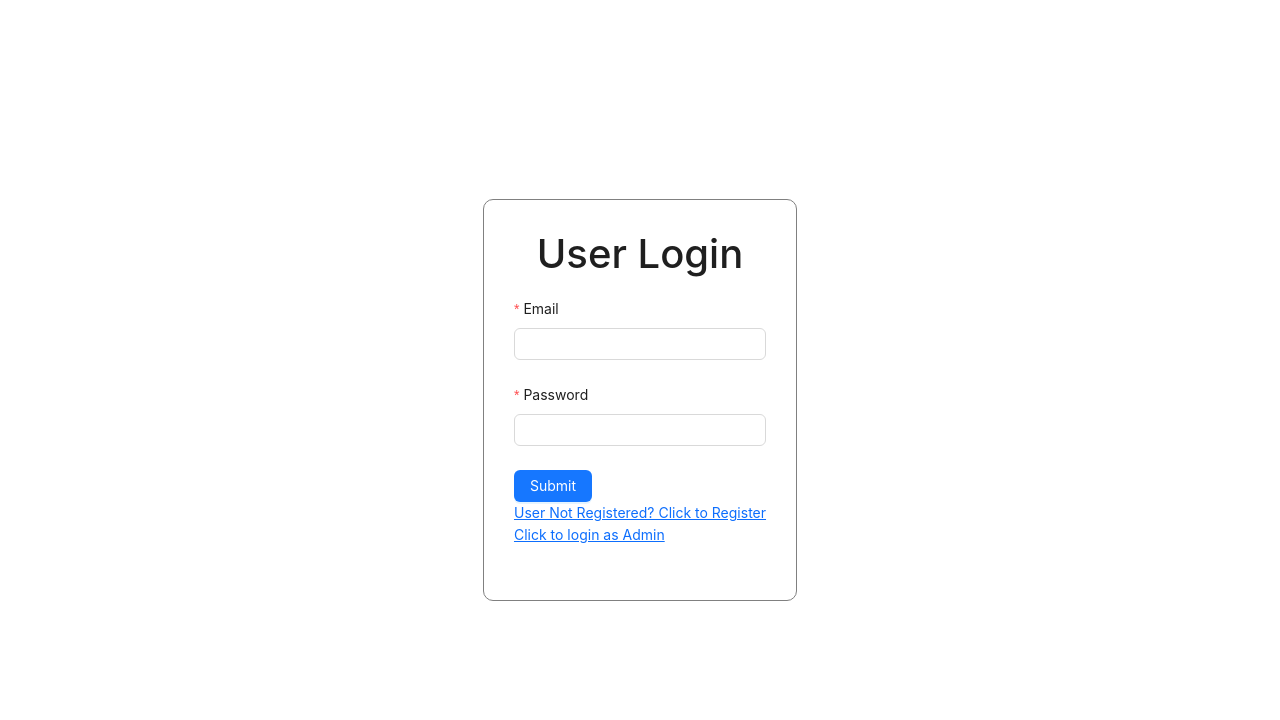
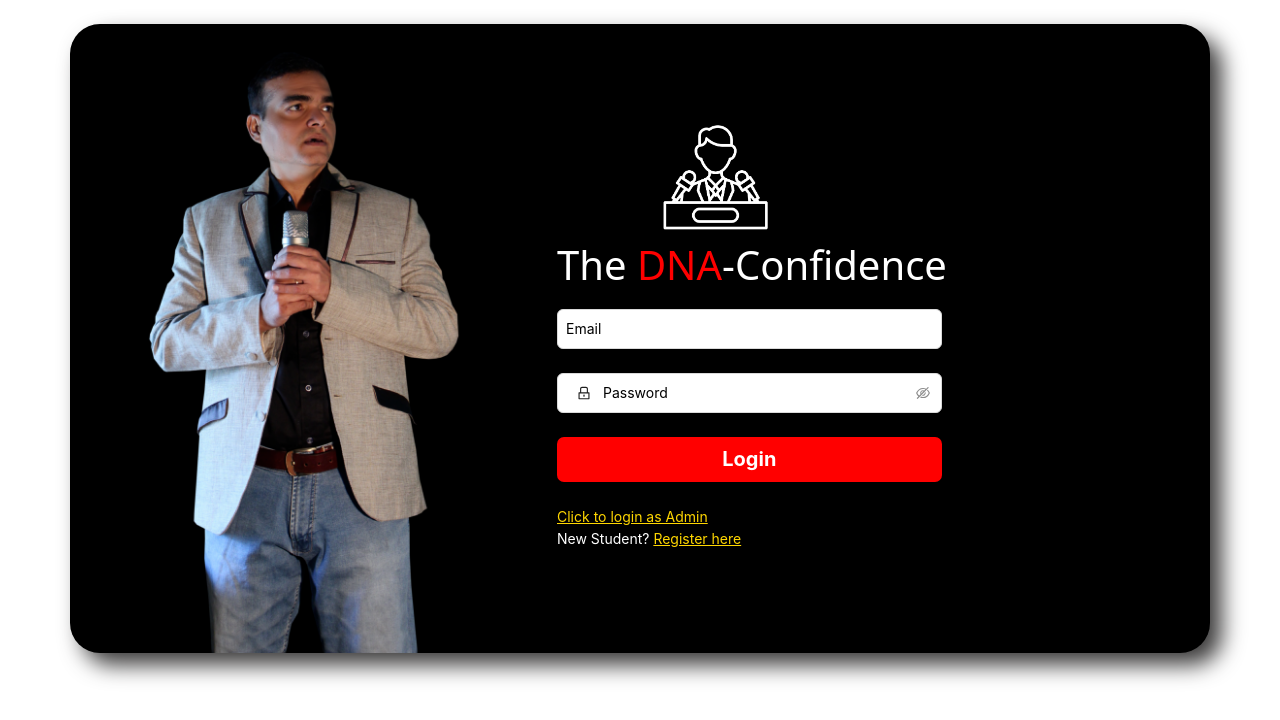
Before and after one commit to onkcharkupalli1051/StudentPlatform, a React (Create React App) app in the folder client/: page /userlogin in a window 1280 px wide. Shown: the top 720 px of the page. Built offline with nearby package versions, Linux system fonts and the light colour scheme.

Commit message:
Updated css

```diff
--- a/client/src/index.css
+++ b/client/src/index.css
@@ -2,6 +2,11 @@
     padding: 0;
     margin: 0;
     box-sizing: border-box;
+}
+
+body {
+    width: 100%;
+    height: auto;
 }
 
 .spinner{
--- a/client/src/pages/AdminLogin.js
+++ b/client/src/pages/AdminLogin.js
@@ -5,6 +5,8 @@ import { Link, useNavigate } from "react-router-dom";
 import axios from "axios";
 import { useDispatch } from "react-redux";
 import { showLoading, hideLoading } from "../redux/features/alertSlice";
+import main from "../assets/sandeepPatil.png"
+import logo from "../assets/dnalogo.png"
 
 const AdminLogin = () => {
   const navigate = useNavigate();
@@ -33,17 +35,30 @@ const AdminLogin = () => {
 
   return (
     <>
-      <div className="form-container">
+      <section className="adminLoginForm mx-5 mt-4">
+        <div className="container">
+          <div className="row adminLoginRow" style={{backgroundColor:'#000', borderRadius:'30px', boxShadow:'12px 12px 22px rgb(60, 59, 59)'}}>
+            <div className="col-lg-5">
+              <img src={main} alt="Main Image" className="img-fluid dna-img" />
+            </div>
+            <div className="col-lg-7 box px-5 py-5">
+              <div className="img-title">
+                <img src={logo} alt="logo" className="logo" />
+                <h3 className="title">
+                  The <span className="mainText">DNA</span>-Confidence
+                </h3>
+              </div>
               <Form
                 layout="vertical"
                 onFinish={onFinishHandler}
-          className="register-form"
+                className="login-form"
+                style={{width:'60%'}}
               >
-          <h1 className="text-center">Admin Login</h1>
+                {/* <h1 className="text-center">Admin Login</h1> */}
 
                 {/* Email */}
                 <Form.Item
-            label="Email"
+                  // label="Email"
                   name="email"
                   rules={[
                     {
@@ -56,12 +71,12 @@ const AdminLogin = () => {
                     },
                   ]}
                 >
-            <Input type="email" required />
+                  <Input type="email" required placeholder="Email" className="p-2"/>
                 </Form.Item>
 
                 {/* Admin ID */}
                 <Form.Item
-            label="adminID"
+                  // label="adminID"
                   name="adminid"
                   rules={[
                     {
@@ -70,12 +85,11 @@ const AdminLogin = () => {
                     },
                   ]}
                 >
-            <Input type="number" required />
+                  <Input type="number" required placeholder="Enter your Id" className="p-2"/>
                 </Form.Item>
 
                 {/* Password */}
                 <Form.Item
-            label="Password"
                   name="password"
                   rules={[
                     {
@@ -84,20 +98,23 @@ const AdminLogin = () => {
                     },
                   ]}
                 >
-            <Input type="password" required />
+                  <Input type="password" required placeholder="Password" className="p-2"/>
                 </Form.Item>
 
-          <Button type="primary" htmlType="submit">
-            Submit
+                <Button htmlType="submit" className="login-btn submit-btn">
+                  Login
                 </Button>
-
+                <br /><br />
                 <Form.Item>
-            <Link to="/adminregister">Not Registered? Click to Register</Link>
+                  <Link to="/adminregister" className="anchor">Not Registered? Click to Register</Link>
                   <br />
-            <Link to="/userlogin">Click to login as user</Link>
+                  <Link to="/userlogin" className="anchor">Click to login as user</Link>
                 </Form.Item>
               </Form>
             </div>
+          </div>
+        </div>
+      </section>
     </>
   );
 };
--- a/client/src/pages/AdminRegister.js
+++ b/client/src/pages/AdminRegister.js
@@ -5,6 +5,8 @@ import { Link, useNavigate } from "react-router-dom";
 import axios from "axios";
 import { useDispatch } from "react-redux";
 import { showLoading, hideLoading } from "../redux/features/alertSlice";
+import main from "../assets/sandeepPatil.png"
+import logo from "../assets/dnalogo.png"
 
 const AdminRegister = () => {
   const navigate = useNavigate();
@@ -32,16 +34,28 @@ const AdminRegister = () => {
 
   return (
     <>
-      <div className="form-container">
+      <section className="adminRegisterForm mt-4">
+        <div className="container">
+          <div className="row adminRegisterRow" style={{ backgroundColor: '#000', borderRadius: '30px', boxShadow: '12px 12px 22px rgb(60, 59, 59)' }}>
+            <div className="col-lg-5">
+              <img src={main} alt="Main Image" className="img-fluid dna-img-register" />
+            </div>
+            <div className="col-lg-7 box">
+              <div className="img-title">
+                <img src={logo} alt="logo" className="logo" />
+                <h3 className="title">
+                  The <span className="mainText">DNA</span>-Confidence
+                </h3>
+              </div>
               <Form
                 layout="vertical"
                 onFinish={onFinishHandler}
                 className="register-form"
+                style={{width:'60%'}}
               >
-          <h1 className="text-center">Admin Register</h1>
+                {/* <h1 className="text-center">Admin Register</h1> */}
                 {/* Name */}
                 <Form.Item
-            label="Name"
                   name="name"
                   rules={[
                     {
@@ -50,12 +64,11 @@ const AdminRegister = () => {
                     },
                   ]}
                 >
-            <Input type="text" required />
+                  <Input type="text" required placeholder="Enter your Name" className="p-2" />
                 </Form.Item>
 
                 {/* Email */}
                 <Form.Item
-            label="Email"
                   name="email"
                   rules={[
                     {
@@ -68,12 +81,11 @@ const AdminRegister = () => {
                     },
                   ]}
                 >
-            <Input type="email" required />
+                  <Input type="email" required placeholder="Email" className="p-2" />
                 </Form.Item>
 
                 {/* Admin ID */}
                 <Form.Item
-            label="adminID"
                   name="adminid"
                   rules={[
                     {
@@ -82,12 +94,11 @@ const AdminRegister = () => {
                     },
                   ]}
                 >
-            <Input type="number" required />
+                  <Input type="number" required placeholder="Admin Id" className="p-2" />
                 </Form.Item>
 
                 {/* Password */}
                 <Form.Item
-            label="Password"
                   name="password"
                   rules={[
                     {
@@ -96,12 +107,11 @@ const AdminRegister = () => {
                     },
                   ]}
                 >
-            <Input type="password" required />
+                  <Input type="password" required placeholder="Password" className="p-2" />
                 </Form.Item>
 
                 {/* Confirm Password */}
                 <Form.Item
-            label="Confirm Password"
                   name="confirmpassword"
                   dependencies={["password"]}
                   rules={[
@@ -123,22 +133,25 @@ const AdminRegister = () => {
                     }),
                   ]}
                 >
-            <Input type="password" required />
+                  <Input type="password" required placeholder="Confirm Password" className="p-2" />
                 </Form.Item>
 
-          <Button type="primary" htmlType="submit">
-            Submit
+                <Button className="register-btn submit-btn" htmlType="submit">
+                  Register
                 </Button>
-
+                <br /><br />
                 <Form.Item>
-            <Link to="/adminLogin">
+                  <Link to="/adminLogin" className="anchor">
                     Admin Already Registered? Click to Login
                   </Link>
                   <br />
-            <Link to="/userlogin">Click to login as user</Link>
+                  <Link to="/userlogin" className="anchor">Click to login as user</Link>
                 </Form.Item>
               </Form>
             </div>
+          </div>
+        </div>
+      </section>
     </>
   );
 };
--- a/client/src/pages/UserLogin.js
+++ b/client/src/pages/UserLogin.js
@@ -1,10 +1,13 @@
 import React from "react";
-import { Form, Input, Button,message } from "antd";
-import "../styles/authenticationStyles.css";
-import { Link,useNavigate } from "react-router-dom";
+import { Form, Input, Button, message } from "antd";
+import { Link, useNavigate } from "react-router-dom";
+import { UserOutlined, LockOutlined } from "@ant-design/icons";
+import { useDispatch } from "react-redux";
+import { showLoading, hideLoading } from "../redux/features/alertSlice";
 import axios from 'axios';
-import { useDispatch } from "react-redux";
-import { showLoading,hideLoading } from "../redux/features/alertSlice";
+import main from "../assets/sandeepPatil.png"
+import logo from "../assets/dnalogo.png"
+import "../styles/UserLogin.css";
 
 const UserLogin = () => {
 
@@ -17,12 +20,12 @@ const UserLogin = () => {
       dispatch(showLoading());
       const res = await axios.post('api/v1/user/userlogin', values)
       dispatch(hideLoading());
-        if(res.data.success){
+      if (res.data.success) {
         localStorage.setItem("token", res.data.token);
         localStorage.setItem("usertype", res.data.usertype);
         message.success('Login Success')
         navigate('/')
-        }else{
+      } else {
         message.error(res.data.message)
       }
     } catch (error) {
@@ -34,17 +37,31 @@ const UserLogin = () => {
 
   return (
     <>
-        <div className="form-container">
+      <section className="userLoginForm mt-4">
+        <div className="container">
+          <div className="row userLoginRow">
+            <div className="col-lg-5">
+              <img
+                src={main}
+                alt="Main Image"
+                className="img-fluid dna-img"
+              />
+            </div>
+          <div className="col-lg-7 box">
+              <div className="img-title">
+                <img className="logo" src={logo} alt="logo" />
+                <h3 className="title">
+                  The <span className="mainText">DNA</span>-Confidence
+                </h3>
+              </div>
               <Form
-            layout="vertical"
+                name="normal_login"
+                className="userLogin-form"
+                initialValues={{ remember: true }}
                 onFinish={onFinishHandler}
-            className="register-form"
               >
-            <h1 className="text-center">User Login</h1>
-
                 {/* Email */}
                 <Form.Item
-              label="Email"
                   name="email"
                   rules={[
                     {
@@ -57,34 +74,44 @@ const UserLogin = () => {
                     },
                   ]}
                 >
-              <Input type="email" required />
+                  <Input type="email" placeholder="Email" required className="p-2" />
+                  {/* Password */}
                 </Form.Item>
-
-            {/* Password */}
                 <Form.Item
-              label="Password"
                   name="password"
                   rules={[
                     {
                       required: true,
-                  message: "Please input your password!",
+                      message: "Please input your Password!",
                     },
                   ]}
                 >
-              <Input type="password" required />
+                  <Input.Password
+                    prefix={<LockOutlined className="site-form-item-icon p-2" />}
+                    placeholder="Password"
+                  />
                 </Form.Item>
-
-            <Button type="primary" htmlType="submit">
-              Submit
+                <Form.Item>
+                  <Button
+                    type="danger"
+                    htmlType="submit"
+                    className="login-btn submit-btn"
+                  >
+                    Login
                   </Button>
-
-            <Form.Item>
-              <Link to="/userregister">User Not Registered? Click to Register</Link>
-              <br />
-              <Link to="/adminlogin">Click to login as Admin</Link>
                 </Form.Item>
+                <Link to="/adminlogin" className="anchor">Click to login as Admin</Link>
+                <p className="text">
+                  New Student?{" "}
+                  <Link to="/userregister" className="anchor">
+                    Register here
+                  </Link>
+                </p>
               </Form>
             </div>
+          </div>
+        </div>
+      </section >
     </>
   );
 };
--- a/client/src/pages/UserRegister.js
+++ b/client/src/pages/UserRegister.js
@@ -2,11 +2,15 @@ import React, { useState } from "react";
 import PhoneInput from "react-phone-input-2";
 import "react-phone-input-2/lib/style.css";
 import { Form, Input, Button, message } from "antd";
-import "../styles/authenticationStyles.css";
 import { Link, useNavigate } from "react-router-dom";
+import { UserOutlined, LockOutlined } from "@ant-design/icons";
 import axios from 'axios';
 import { useDispatch } from "react-redux";
-import { showLoading,hideLoading } from "../redux/features/alertSlice";
+import { showLoading, hideLoading } from "../redux/features/alertSlice";
+import "../styles/authenticationStyles.css";
+import main from "../assets/sandeepPatil.png"
+import logo from "../assets/dnalogo.png"
+import "../styles/UserRegister.css"
 
 const UserRegister = () => {
   const navigate = useNavigate();
@@ -18,10 +22,10 @@ const UserRegister = () => {
       dispatch(showLoading());
       const res = await axios.post('/api/v1/user/userregister', values)
       dispatch(hideLoading());
-      if(res.data.success){
+      if (res.data.success) {
         message.success("Registered Successfully")
         navigate('/userlogin')
-      }else{
+      } else {
         message.error(res.data.message);
       }
     } catch (error) {
@@ -34,16 +38,27 @@ const UserRegister = () => {
 
   return (
     <>
-      <div className="form-container">
+      <section className="userRegisterForm mt-4">
+        <div className="container">
+          <div className="row userRegisterRow">
+            <div className="col-lg-5">
+              <img src={main} alt="Main Image" className="img-fluid dna-img-register" />
+            </div>
+            <div className="col-lg-7 box ">
+              <div className="img-title">
+                <img src={logo} alt="logo" className="logo" />
+                <h3 className="title">
+                  The <span className="mainText">DNA</span>-Confidence
+                </h3>
+              </div>
               <Form
-          layout="vertical"
+                // layout="vertical"
                 onFinish={onFinishHandler}
                 className="register-form"
               >
-          <h1 className="text-center">User Register</h1>
+                {/* <h1 className="text-center registerForm__title">User Register</h1> */}
                 {/* Name */}
                 <Form.Item
-            label="Name"
                   name="name"
                   rules={[
                     {
@@ -52,12 +67,11 @@ const UserRegister = () => {
                     },
                   ]}
                 >
-            <Input type="text" required />
+                  <Input type="text" required className="p-2" placeholder="Name" />
                 </Form.Item>
 
                 {/* Email */}
                 <Form.Item
-            label="Email"
                   name="email"
                   rules={[
                     {
@@ -70,12 +84,11 @@ const UserRegister = () => {
                     },
                   ]}
                 >
-            <Input type="email" required />
+                  <Input type="email" required className="p-2" placeholder="Email" />
                 </Form.Item>
 
                 {/* Phone Number */}
                 <Form.Item
-            label="Phone Number"
                   name="phonenumber"
                   rules={[
                     {
@@ -85,15 +98,15 @@ const UserRegister = () => {
                   ]}
                 >
                   <PhoneInput
-              country={"us"}
+                    country={"in"}
                     value={inputPhoneNumber}
                     onChange={(phone) => setInputPhoneNumber(phone)}
+                    className=""
                   />
                 </Form.Item>
 
                 {/* Password */}
                 <Form.Item
-            label="Password"
                   name="password"
                   rules={[
                     {
@@ -103,12 +116,14 @@ const UserRegister = () => {
                   ]}
                   hasFeedback
                 >
-            <Input type="password" required />
+                  <Input.Password
+                    prefix={<LockOutlined className="site-form-item-icon p-2" />}
+                    placeholder="Password"
+                  />
                 </Form.Item>
 
                 {/* Confirm Password */}
                 <Form.Item
-            label="Confirm Password"
                   name="confirmpassword"
                   dependencies={['password']}
                   hasFeedback
@@ -127,20 +142,26 @@ const UserRegister = () => {
                     }),
                   ]}
                 >
-            <Input type="password" required />
+                  <Input.Password
+                    prefix={<LockOutlined className="site-form-item-icon p-2" />}
+                    placeholder="Confirm Password"
+                  />
                 </Form.Item>
 
-          <Button type="primary" htmlType="submit">
-            Submit
+                <Button type="danger" htmlType="submit" className="register-btn submit-btn">
+                  Register
                 </Button>
-
+                <br /><br />
                 <Form.Item>
-            <Link to="/userlogin">User Already Registered? Click to Login</Link>
+                  <Link to="/userlogin" className="anchor">User Already Registered? Click to Login</Link>
                   <br />
-            <Link to="/adminregister">Click to Register New Admin</Link>
+                  <Link to="/adminregister" className="anchor">Click to Register New Admin</Link>
                 </Form.Item>
               </Form>
             </div>
+          </div>
+        </div>
+      </section>
     </>
   );
 };
--- /dev/null
+++ b/client/src/styles/UserLogin.css
@@ -0,0 +1,113 @@
+.userLogin-form {
+  width: 60%;
+}
+
+.userLoginRow {
+  background-color: black;
+  border-radius: 30px;
+  box-shadow: 12px 12px 22px rgb(60, 59, 59);
+}
+
+.box {
+  display: flex;
+  flex-direction: column;
+  justify-content: center;
+}
+
+.logo {
+  background-color: black;
+  width: 20%;
+  margin-left: 15%;
+}
+
+.dna-img {
+  width: 93%;
+}
+
+.submit-btn {
+  border: none !important;
+  outline: none !important;
+  width: 100% !important;
+  height: 45px !important;
+  background-color: #ff0000 !important;
+  color: white !important;
+  font-size: 20px !important;
+  border-radius: 7px !important;
+  font-weight: bold !important;
+  transition: 0.3s !important;
+}
+
+.submit-btn:hover {
+  letter-spacing: 0.5rem;
+  opacity: 0.7;
+  background-color: red;
+}
+
+.ant-input::placeholder{
+	color: black !important;
+}
+
+.text {
+  color: white;
+}
+
+@media screen and(min-width: 740px) {
+  .userLogin-form {
+    width: 100%;
+  }
+  div.row {
+    background-color: gray;
+  }
+}
+
+.anchor {
+  color: gold;
+}
+.anchor:hover {
+  opacity: 0.7;
+  color: gold;
+}
+.title {
+  font-size: 40px;
+}
+.img-title {
+  display: flex;
+  flex-direction: column;
+  color: white;
+}
+
+.mainText {
+  color: red;
+}
+
+.textLable {
+  color: white;
+  font-size: 18px;
+}
+
+@media all and (max-width: 990px) {
+  .userLogin-form {
+    width: 100%;
+  }
+  .dna-img {
+    display: none;
+  }
+  .logo {
+    margin-left: 20px;
+  }
+  .img-title {
+    align-items: center;
+  }
+}
+
+@media all and (max-width: 412px) {
+  .userLogin-form {
+    width: 100%;
+  }
+  .bottom-pg {
+    font-size: small;
+  }
+  .logo {
+    display: none;
+  }
+}
--- /dev/null
+++ b/client/src/styles/UserRegister.css
@@ -0,0 +1,33 @@
+.register-form {
+  width: 60%;
+}
+
+.userRegisterRow {
+  background-color: black;
+  border-radius: 30px;
+  box-shadow: 12px 12px 22px rgb(60, 59, 59);
+}
+
+.dna-img-register {
+  width: 93%;
+  height: 100%;
+}
+
+/* ReactPhoneInput style start */
+.flag-dropdown{
+    padding: 0;
+}
+
+.react-tel-input .form-control {
+    margin-top: 0 !important;
+	margin-bottom: 0 !important;
+	height: 2.7rem !important;
+	position: relative;
+	letter-spacing: .01rem;
+	border-radius: 6px !important;
+	margin-top: 0 !important;
+	margin-bottom: 0 !important;
+	width: 100% !important;
+	font-size: 0.9rem !important;
+}
+/* ReactPhoneInput style end */
--- a/client/src/styles/authenticationStyles.css
+++ b/client/src/styles/authenticationStyles.css
@@ -3,12 +3,6 @@
     align-items: center;
     justify-content: center;
     height: 100vh;
-}
-
-.register-form{
-    border: 1px solid gray;
-    padding: 30px;
-    border-radius: 10px;
 }
 
 .spinner{
```
Also changed, not shown: client/src/pages/UserPages/HabitReport.js (+4 -3 lines), client/src/styles/LayoutStyles.css (+28 -23 lines). Lines whose indentation alone changed are shown as unchanged.
